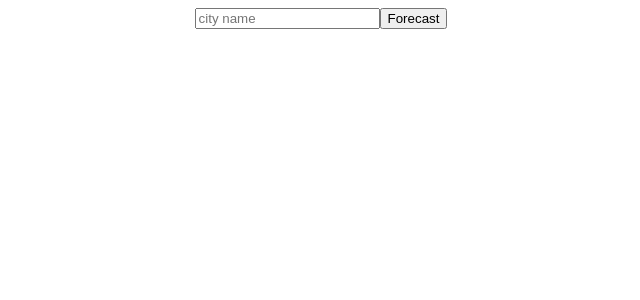
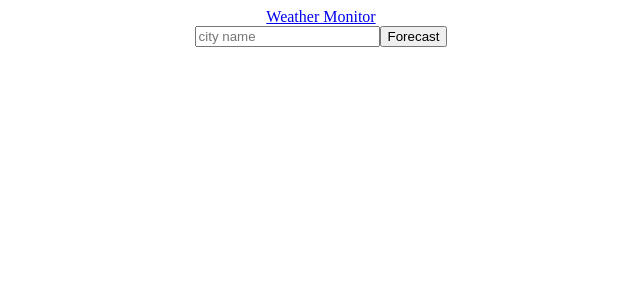
Before and after one commit to meghamodi/WeatherApp, a React (Create React App) app: page / in a window 1280 px wide. Shown: the top 300 px of the page, without its empty margins (319-959 px from the left). Built offline with nearby package versions, Linux system fonts and the light colour scheme.

Commit message:
refactor code

```diff
--- a/src/App.js
+++ b/src/App.js
@@ -4,6 +4,7 @@ import {useState} from 'react';
 import {OrbitProgress} from 'react-loading-indicators';
 import SearchCity from './components/SearchCity.js'
 import WeatherData from './components/WeatherData.js'
+import {Header} from './components/Header';
 function App() {
   const [data,setData] = useState('');
   const [error,setError] = useState(null);
@@ -40,6 +41,7 @@ fetchCityData()
   return (
 
     <div className="App">
+      <Header/>
 
       {
       isLoading ? (<OrbitProgress color="#32cd32" size="small" text="working" textColor="" />) :
--- /dev/null
+++ b/src/components/Header.js
@@ -0,0 +1,18 @@
+import { useState } from 'react';
+export function Header(){
+    const [nav,setNav] = useState(false);
+
+    return (
+        <header>
+            <nav className="bg-white border-gray-200 px-4 lg:px-6 py-2.5 dark:bg-gray-800 shadow">
+            <div className="flex flex-wrap justify-between items-center mx-auto max-w-screen-lg">
+            <a href="#" className="flex items-center">
+                <span className="self-center text-xl font-semibold whitespace-nowrap dark:text-white">
+                Weather Monitor
+                </span>
+            </a>
+            </div>
+            </nav>
+        </header>
+    )
+}
```
Also changed, not shown: 1 other file (tests, documents, lock files or other folders).
